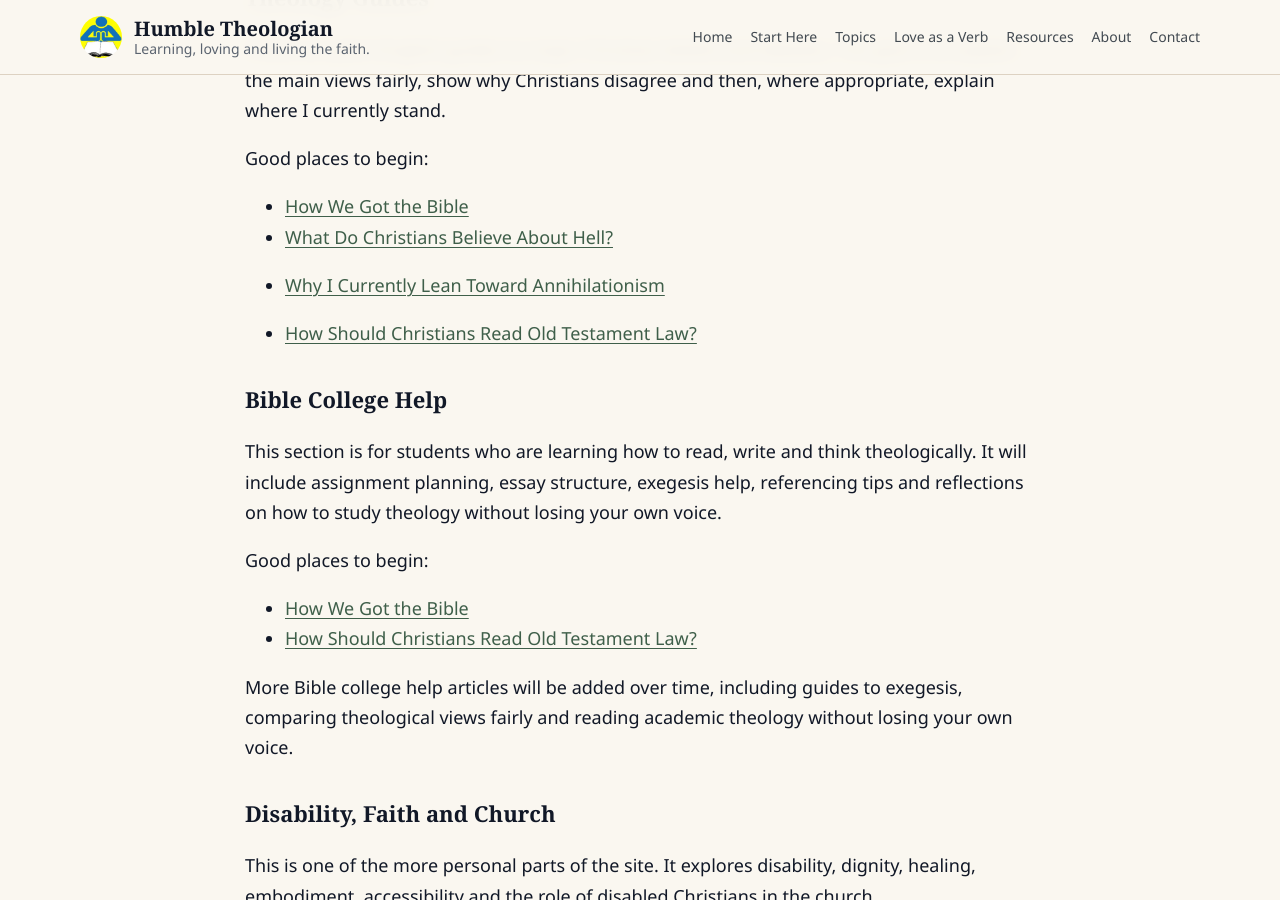
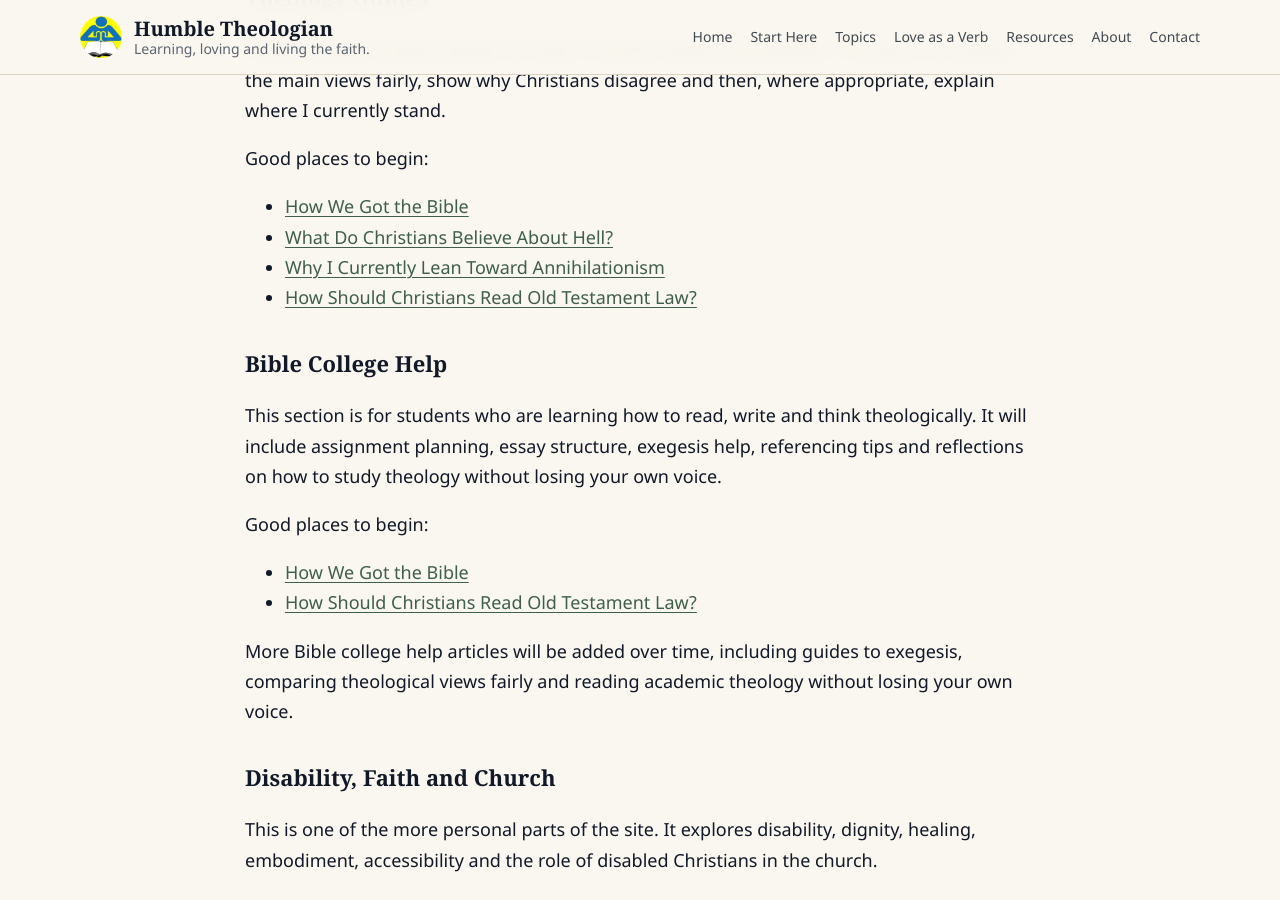
Before and after one commit to humbletheologian/humble-theologian, a Jekyll site: the page built from start-here.md, in a window 1280 px wide and 900 px high, scrolled down 769 px. Built offline with Jekyll 4.4.1, drawn with Linux system fonts in a browser that asks for light colours.

Commit message:
Add files via upload

```diff
--- a/start-here.md
+++ b/start-here.md
@@ -32,19 +32,23 @@ These are plain-English guides to major Christian beliefs and debates. The goal
 
 Good places to begin:
 
-{% if bible_post %}- [How We Got the Bible]({{ bible_post.url | relative_url }}){% endif %}
-{% if hell_intro_post %}- [What Do Christians Believe About Hell?]({{ hell_intro_post.url | relative_url }}){% endif %}
-{% if annihilationism_post %}- [Why I Currently Lean Toward Annihilationism]({{ annihilationism_post.url | relative_url }}){% endif %}
-{% if new_creation_post %}- [New Creation, Not Escape]({{ new_creation_post.url | relative_url }}){% endif %}
-{% if ot_law_post %}- [How Should Christians Read Old Testament Law?]({{ ot_law_post.url | relative_url }}){% endif %}
+<ul>
+  {% if bible_post %}<li><a href="{{ bible_post.url | relative_url }}">How We Got the Bible</a></li>{% endif %}
+  {% if hell_intro_post %}<li><a href="{{ hell_intro_post.url | relative_url }}">What Do Christians Believe About Hell?</a></li>{% endif %}
+  {% if annihilationism_post %}<li><a href="{{ annihilationism_post.url | relative_url }}">Why I Currently Lean Toward Annihilationism</a></li>{% endif %}
+  {% if new_creation_post %}<li><a href="{{ new_creation_post.url | relative_url }}">New Creation, Not Escape</a></li>{% endif %}
+  {% if ot_law_post %}<li><a href="{{ ot_law_post.url | relative_url }}">How Should Christians Read Old Testament Law?</a></li>{% endif %}
+</ul>
 
 ### Bible College Help
 This section is for students who are learning how to read, write and think theologically. It will include assignment planning, essay structure, exegesis help, referencing tips and reflections on how to study theology without losing your own voice.
 
 Good places to begin:
 
-{% if bible_post %}- [How We Got the Bible]({{ bible_post.url | relative_url }}){% endif %}
-{% if ot_law_post %}- [How Should Christians Read Old Testament Law?]({{ ot_law_post.url | relative_url }}){% endif %}
+<ul>
+  {% if bible_post %}<li><a href="{{ bible_post.url | relative_url }}">How We Got the Bible</a></li>{% endif %}
+  {% if ot_law_post %}<li><a href="{{ ot_law_post.url | relative_url }}">How Should Christians Read Old Testament Law?</a></li>{% endif %}
+</ul>
 
 More Bible college help articles will be added over time, including guides to exegesis, comparing theological views fairly and reading academic theology without losing your own voice.
 
@@ -55,7 +59,9 @@ The focus is not only ministry *to* disabled people, but ministry *with* and *by
 
 Good places to begin:
 
-{% if disability_post %}- [Disability and the Image of God]({{ disability_post.url | relative_url }}){% endif %}
+<ul>
+  {% if disability_post %}<li><a href="{{ disability_post.url | relative_url }}">Disability and the Image of God</a></li>{% endif %}
+</ul>
 
 More articles on disability, healing theology, weakness, dependence and Christian community will be added gradually.
 
@@ -71,10 +77,12 @@ I want to cover different theological camps fairly. But fairness does not requir
 
 Good places to begin:
 
-{% if soul_sleep_post %}- [Soul Sleep and Resurrection Hope]({{ soul_sleep_post.url | relative_url }}){% endif %}
-{% if rapture_post %}- [Post-Trib, Premillennial, No Secret Rapture]({{ rapture_post.url | relative_url }}){% endif %}
-{% if arminian_post %}- [Arminian, Calvinist, Provisionist, Molinist]({{ arminian_post.url | relative_url }}){% endif %}
-{% if gender_post %}- [Soft Complementarian, Drifting Egalitarian]({{ gender_post.url | relative_url }}){% endif %}
+<ul>
+  {% if soul_sleep_post %}<li><a href="{{ soul_sleep_post.url | relative_url }}">Soul Sleep and Resurrection Hope</a></li>{% endif %}
+  {% if rapture_post %}<li><a href="{{ rapture_post.url | relative_url }}">Post-Trib, Premillennial, No Secret Rapture</a></li>{% endif %}
+  {% if arminian_post %}<li><a href="{{ arminian_post.url | relative_url }}">Arminian, Calvinist, Provisionist, Molinist</a></li>{% endif %}
+  {% if gender_post %}<li><a href="{{ gender_post.url | relative_url }}">Soft Complementarian, Drifting Egalitarian</a></li>{% endif %}
+</ul>
 
 ## How to use this site
 
```
